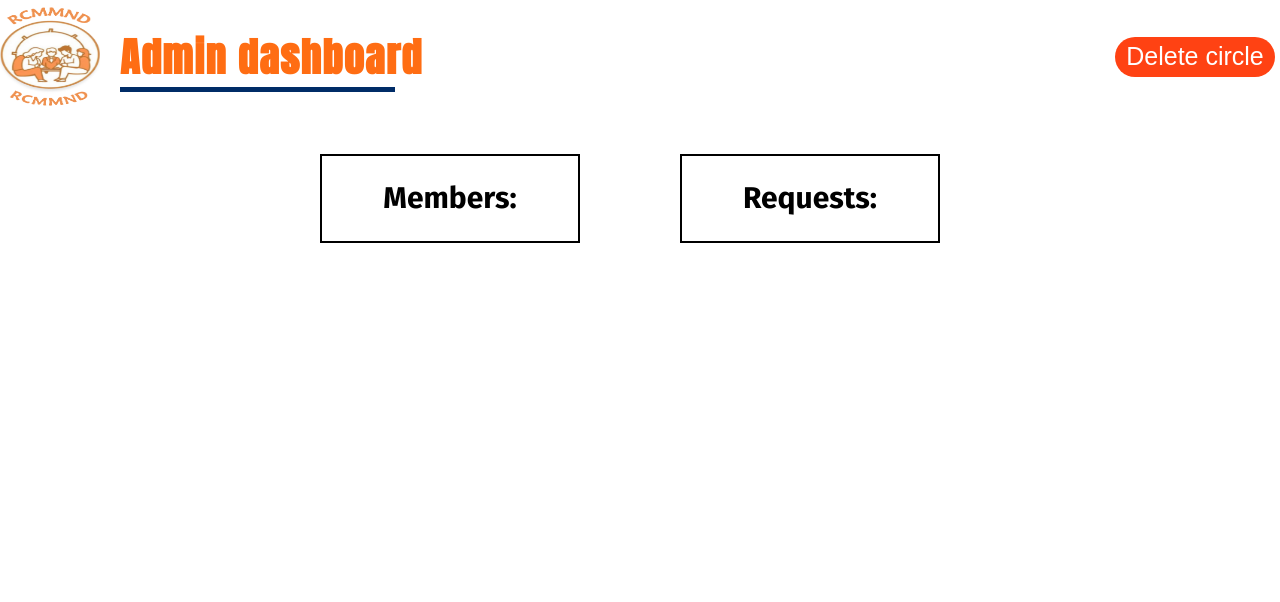
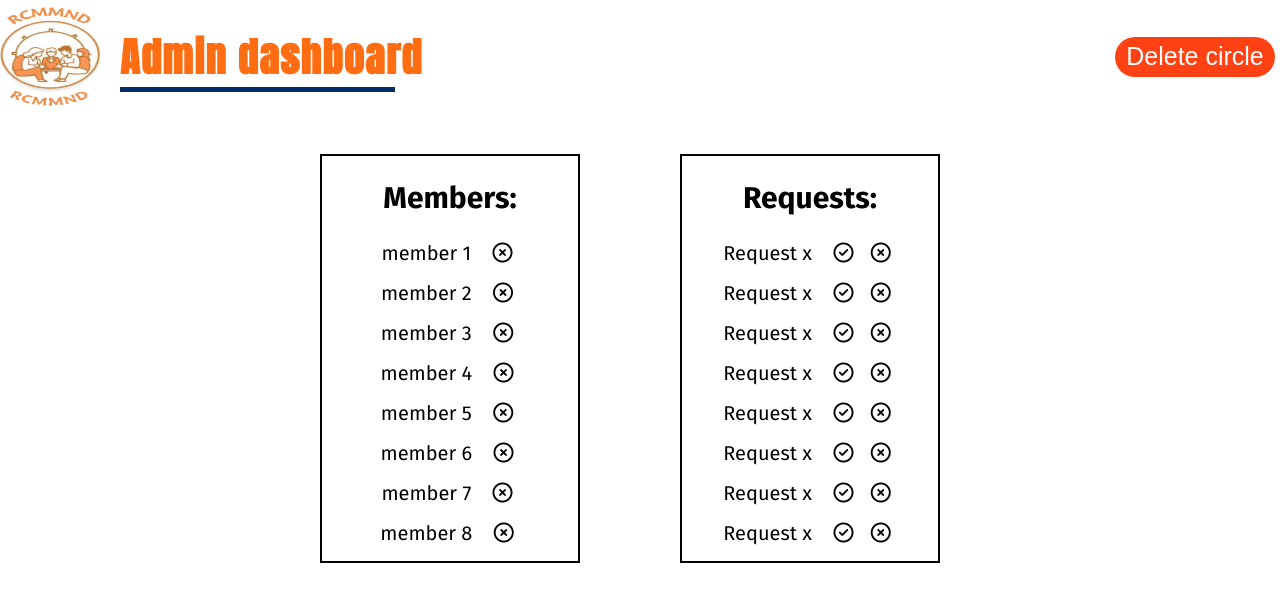
Before and after one commit to mohamed-khalaf9/Recommend, a PHP site: page /adminDashboard.html in a window 1280 px wide. Shown: the top 602 px of the page. Run offline with PHP 8.4, Linux system fonts and the light colour scheme.

Commit message:
some updates on admin dashboard page

```diff
--- a/frontend/adminDashboard.css
+++ b/frontend/adminDashboard.css
@@ -81,3 +81,22 @@ h1::after {
 span{
     margin-right:10px;
 }
+
+.accept,.reject,.remove{
+    background-color: transparent;
+    border: none;
+    font-size: 20px;
+    cursor: pointer;
+}
+
+.reject:hover,.remove:hover{
+    color: red;
+}
+.accept:hover{
+    color: rgb(2, 218, 2);
+}
+
+.fade-out {
+    opacity: 0;
+    transform: scale(0.9);
+}
--- a/frontend/adminDashboard.html
+++ b/frontend/adminDashboard.html
@@ -5,6 +5,7 @@
     <meta name="viewport" content="width=device-width, initial-scale=1.0" />
     <title>Document</title>
     <link rel="stylesheet" href="adminDashboard.css" />
+    <link rel="stylesheet" href="https://cdnjs.cloudflare.com/ajax/libs/font-awesome/6.7.1/css/all.min.css" integrity="sha512-5Hs3dF2AEPkpNAR7UiOHba+lRSJNeM2ECkwxUIxC1Q/FLycGTbNapWXB4tP889k5T5Ju8fs4b1P5z/iB4nMfSQ==" crossorigin="anonymous" referrerpolicy="no-referrer" />
   </head>
   <body>
     <div class="container">
@@ -21,41 +22,45 @@
       <div class="meddle">
         <div class="left" id="members">
           <h2>Members:</h2>
-          <!-- <div class="item">
+          <div class="item">
             <span>member x</span>
-            <input type="checkbox" name="person" class="member" />
+            <button class="remove><i class="fa-regular fa-circle-xmark"></i></button>
           </div>
           <div class="item">
             <span>member x</span>
-            <input type="checkbox" name="member" class="member" />
+            <button class="remove"><i class="fa-regular fa-circle-xmark"></i></button>
           </div>
           <div class="item">
             <span>member x</span>
-            <input type="checkbox" name="member" class="member" />
+            <button class="remove"><i class="fa-regular fa-circle-xmark"></i></button>
           </div>
           <div class="item">
             <span>member x</span>
-            <input type="checkbox" name="member" class="member" />
-          </div> -->
+            <button class="remove"><i class="fa-regular fa-circle-xmark"></i></button>
+          </div>
         </div>
         <div class="right" id="requests">
           <h2>Requests:</h2>
-          <!-- <div class="item">
+          <div class="item">
             <span>Request x</span>
-            <input type="checkbox" name="request" class="request" />
+            <button class="accept"><i class="fa-regular fa-circle-check"></i></button>
+            <button class="reject"><i class="fa-regular fa-circle-xmark"></i></button>
           </div>
           <div class="item">
             <span>Request x</span>
-            <input type="checkbox" name="request" class="request" />
+            <button class="accept"><i class="fa-regular fa-circle-check"></i></button>
+            <button class="reject"><i class="fa-regular fa-circle-xmark"></i></button>
           </div>
           <div class="item">
             <span>Request x</span>
-            <input type="checkbox" name="request" class="request" />
+            <button class="accept"><i class="fa-regular fa-circle-check"></i></button>
+            <button class="reject"><i class="fa-regular fa-circle-xmark"></i></button>
           </div>
           <div class="item">
             <span>Request x</span>
-            <input type="checkbox" name="request" class="request" />
-          </div> -->
+            <button class="accept"><i class="fa-regular fa-circle-check"></i></button>
+            <button class="reject"><i class="fa-regular fa-circle-xmark"></i></button>
+          </div>
         </div>
       </div>
     </div>
--- a/frontend/adminDashboard.js
+++ b/frontend/adminDashboard.js
@@ -1,32 +1,29 @@
-// let members = document.getElementById("members");
-// let text = "<h2>Members:</h2>";
-// for (let i = 0; i < 15; i++) {
-//   text += `<div class="item">
-//             <span>member x</span>
-//             <input type="checkbox" name="member" class="member" />
-//           </div>`;
-// }
-// members.innerHTML = text;
+let members = document.getElementById("members");
+let text = "<h2>Members:</h2>";
+for (let i = 0; i < 8; i++) {
+  text += `<div class="item${i}">
+            <span class="span${i}">member ${i+1}</span>
+            <button class="remove"><i class="fa-regular fa-circle-xmark"></i></button>
+          </div>`;
+}
+members.innerHTML = text;
 
-// let requests = document.getElementById("requests");
-// let text2 = "<h2>Requests:</h2>";
-// for (let i = 0; i < 10; i++) {
-//   text2 += `<div class="item">
-//             <span>request x</span>
-//             <input type="checkbox" name="accept" class="request" />
-//             <input type="checkbox" name="reject" class="request" />
-//           </div>`;
-// }
-// requests.innerHTML = text2;
+let requests = document.getElementById("requests");
+let text2 = `<h2>Requests:</h2>`;
+for (let i = 0; i < 8; i++) {
+  text2 += `<div class="item">
+            <span>Request x</span>
+            <button class="accept"><i class="fa-regular fa-circle-check"></i></button>
+            <button class="reject"><i class="fa-regular fa-circle-xmark"></i></button>
+          </div>`;
+}
+requests.innerHTML = text2;
 
+const remove = document.querySelectorAll('.remove');
 
-// document.addEventListener("DOMContentLoaded", () => {
-//   const checkboxes = document.querySelectorAll(".member");
-//   checkboxes.forEach((checkbox, index) => {
-//     checkbox.addEventListener("change", () => {
-//         if (checkbox.checked) {
-//             checkbox.parentElement.remove();
-//       }
-//     });
-//   });
-// });
+remove.forEach(element => {
+  element.addEventListener('click', () => {
+    let parent = element.parentNode
+    parent.remove()
+  })
+});
```
